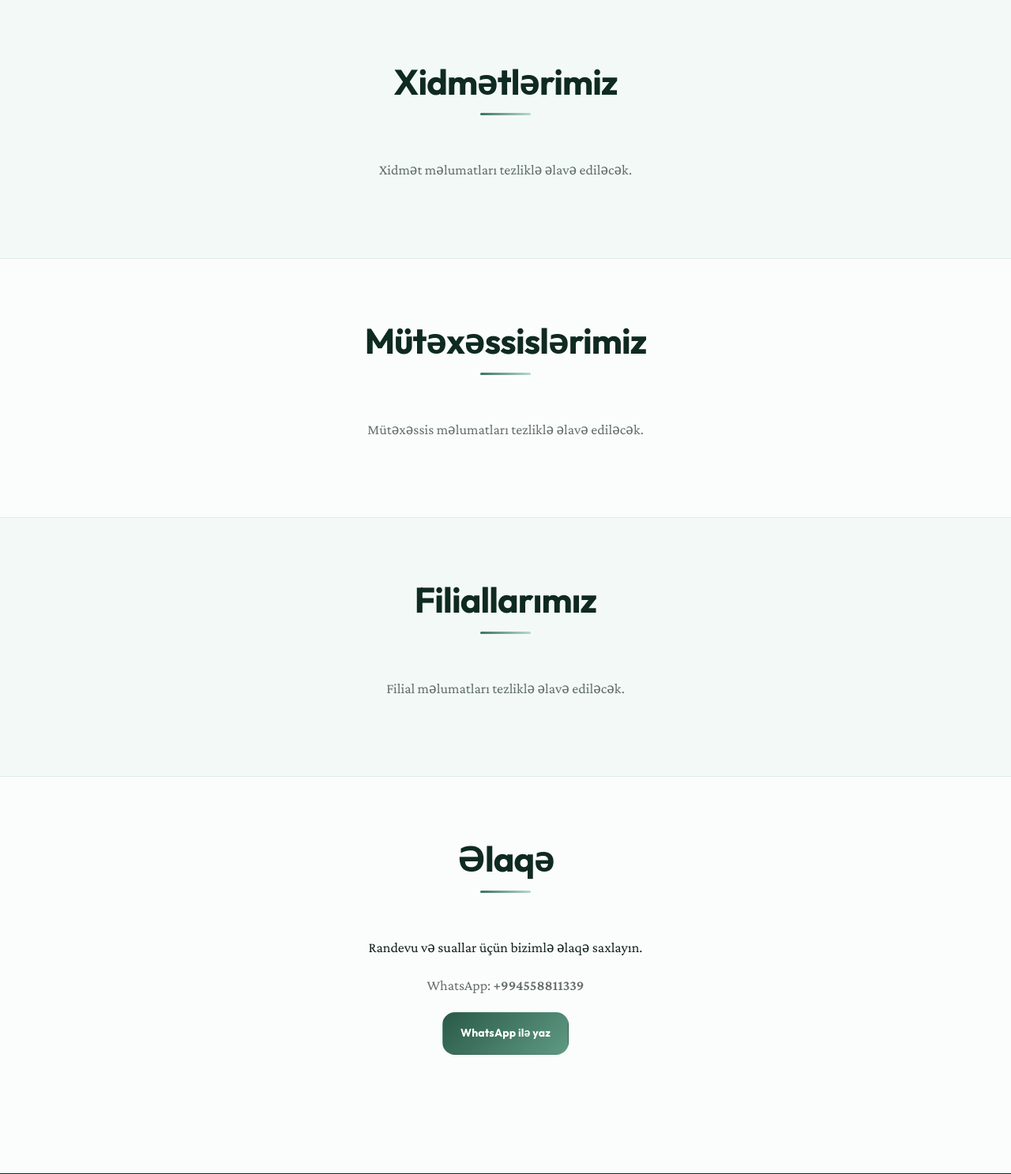
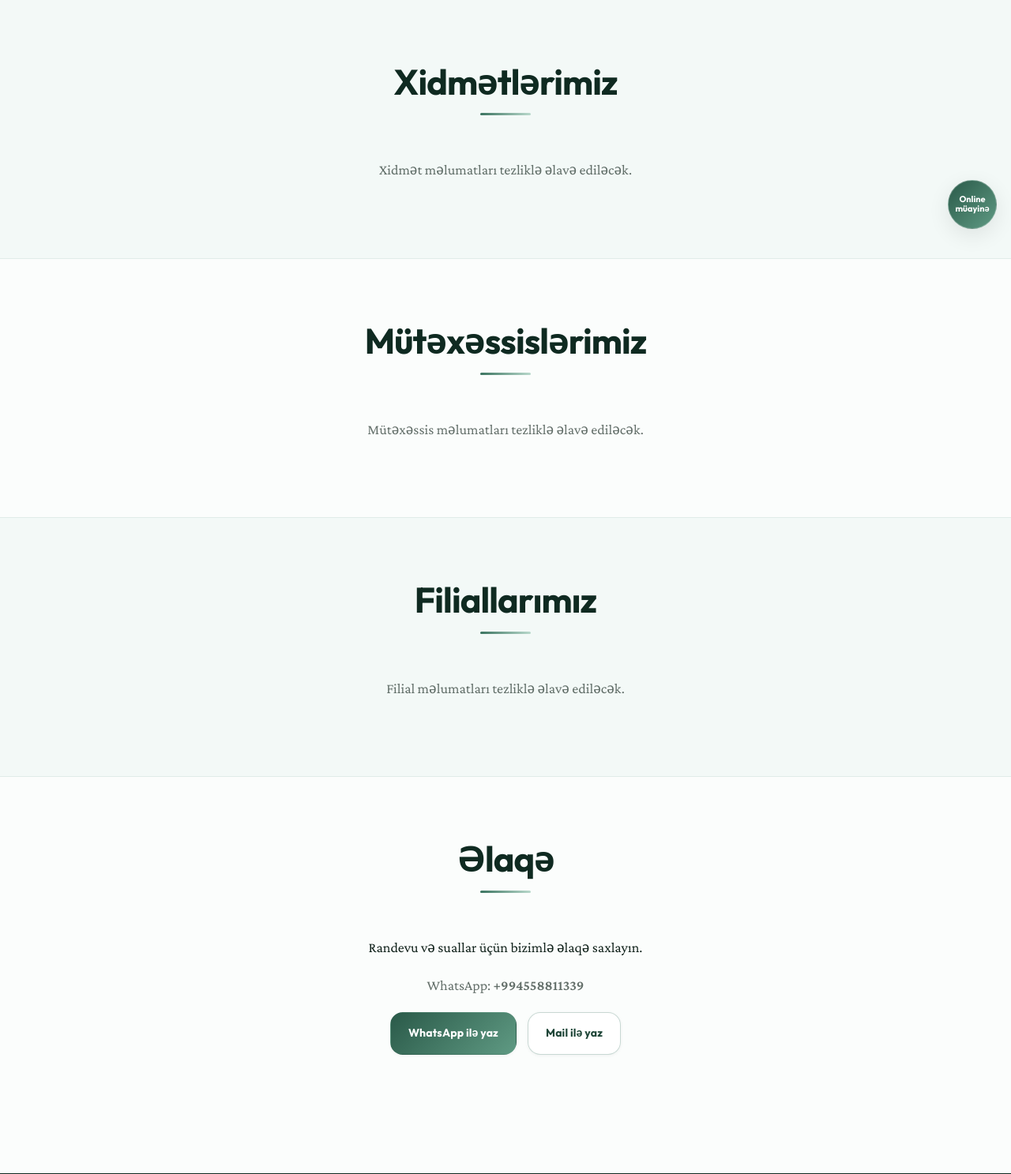
Before and after one commit to Efeeshme/senseterapi-website, a Django app: page / in a window 1280 px wide. Shown: the part 492-1979 px from the top of the page at 79% size. Run offline with Django 5.2, Linux system fonts and the light colour scheme; data comes from the database, SQL or seed files in the repository; data that the repository does not hold is empty.

Commit message:
Add mail button + floating WhatsApp online consult button

```diff
--- a/static/css/site.css
+++ b/static/css/site.css
@@ -630,3 +630,52 @@ img{ max-width:100%; display:block; }
   width:100%;
   height:100%;
 }
+
+
+
+
+/* Floating "Online müayinə" button */
+.float-consult{
+  position: fixed;
+  right: 18px;
+  bottom: 18px;
+  z-index: 9999;
+
+  display: inline-flex;
+  align-items: center;
+  justify-content: center;
+
+  width: 62px;
+  height: 62px;
+  padding: 10px;
+
+  border-radius: 999px;
+  background: linear-gradient(135deg, var(--g-600), var(--g-400));
+  color: var(--w);
+
+  font-family: 'Outfit', sans-serif;
+  font-weight: 800;
+  font-size: 11px;
+  line-height: 1.05;
+  text-align: center;
+
+  border: 1px solid rgba(255,255,255,.25);
+  box-shadow: var(--shadow-2);
+
+  transition: transform var(--t-fast), box-shadow var(--t-fast);
+}
+
+.float-consult:hover{
+  transform: translateY(-2px);
+  box-shadow: 0 14px 34px rgba(0,0,0,.14);
+}
+
+@media (max-width: 480px){
+  .float-consult{
+    right: 14px;
+    bottom: 14px;
+    width: 58px;
+    height: 58px;
+    font-size: 10.5px;
+  }
+}
--- a/templates/web/base.html
+++ b/templates/web/base.html
@@ -65,6 +65,18 @@
     </div>
   </footer>
 
+  {# Floating Online müayinə button #}
+  {% if site_contact and site_contact.whatsapp_number %}
+  <a
+    class="float-consult"
+    href="https://wa.me/{{ site_contact.whatsapp_number }}"
+    target="_blank"
+    rel="noopener"
+    aria-label="Online müayinə üçün WhatsApp">
+    Online müayinə
+  </a>
+  {% endif %}
+
   <script src="{% static 'js/site.js' %}" defer></script>
   {% block scripts %}{% endblock %}
 </body>
--- a/templates/web/home.html
+++ b/templates/web/home.html
@@ -156,7 +156,7 @@ SENSE Terapi – Duyu Bütünləmə və Uşaq İnkişaf Dəstəyi
   </div>
 </section>
 
-<!-- CONTACT: İstersen bunu da branch seçimine bağlayabiliriz, şimdilik genel bilgi -->
+<!-- CONTACT -->
 <section id="contact" class="section muted-bg" aria-labelledby="contact-title">
   <div class="wrap center">
     <h2 id="contact-title">Əlaqə</h2>
@@ -166,15 +166,28 @@ SENSE Terapi – Duyu Bütünləmə və Uşaq İnkişaf Dəstəyi
       <p class="muted" style="margin-top:10px;">
         WhatsApp: <strong>+{{ site_contact.whatsapp_number }}</strong>
       </p>
+
       <div class="cta-row" style="margin-top:18px;">
         <a href="https://wa.me/{{ site_contact.whatsapp_number }}"
            target="_blank" rel="noopener"
            class="btn btn-primary">
           WhatsApp ilə yaz
         </a>
+
+        <a href="mailto:Contact@senseterapi.az"
+           class="btn">
+          Mail ilə yaz
+        </a>
       </div>
     {% else %}
       <p class="muted" style="margin-top:10px;">WhatsApp məlumatı tezliklə əlavə ediləcək.</p>
+
+      <div class="cta-row" style="margin-top:18px;">
+        <a href="mailto:Contact@senseterapi.az"
+           class="btn btn-primary">
+          Mail ilə yaz
+        </a>
+      </div>
     {% endif %}
   </div>
 </section>
```
